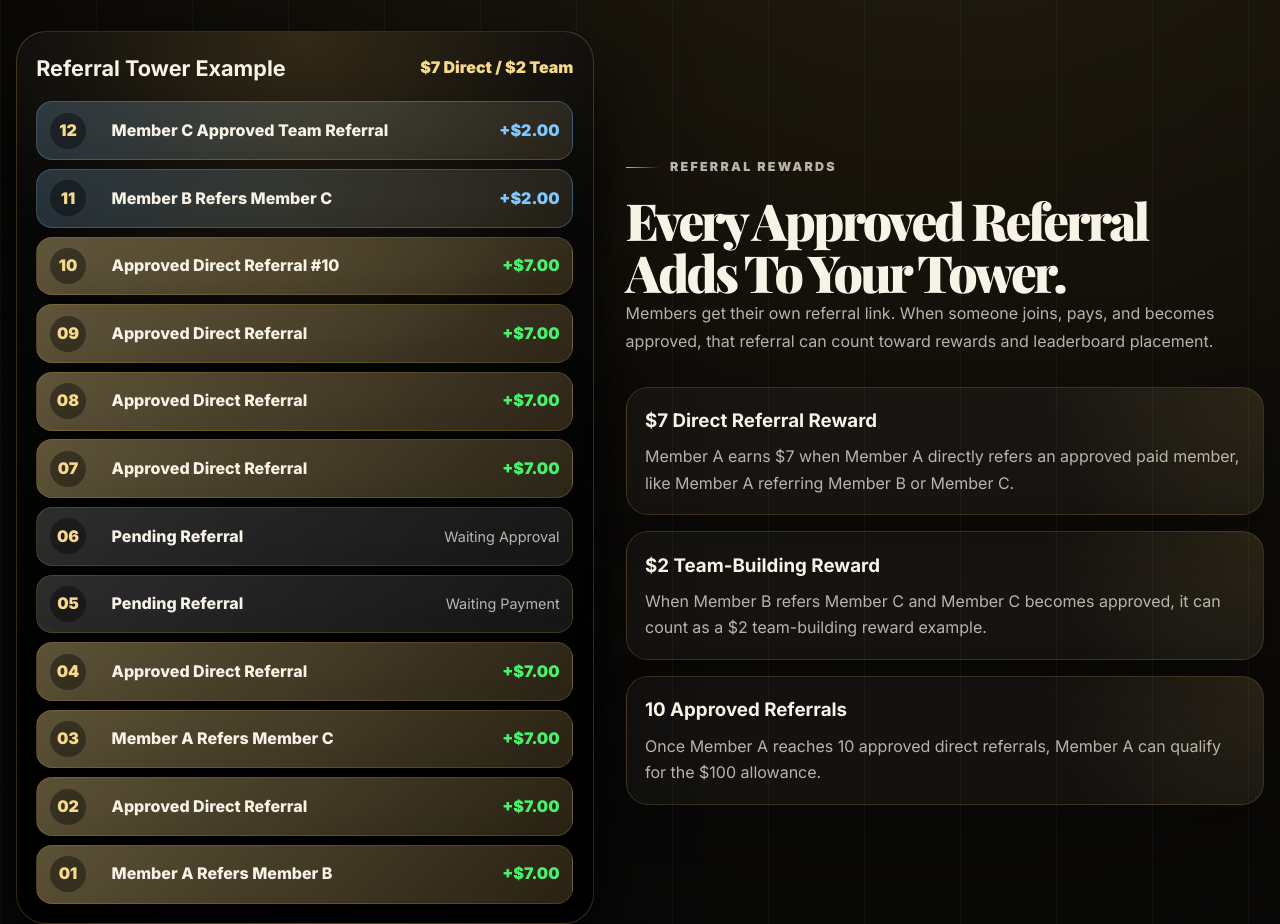
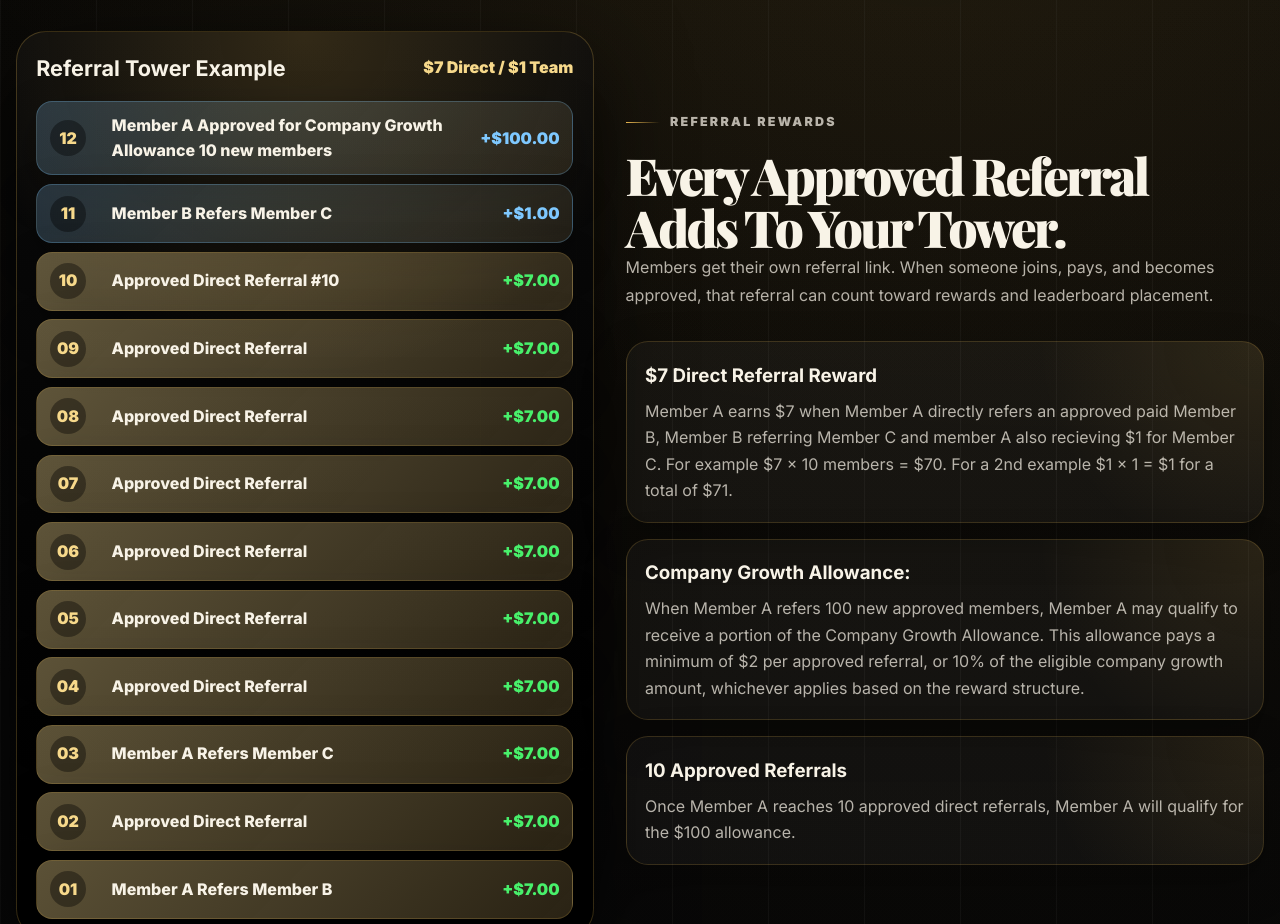
Before and after one commit to Jthecode/Card-leo-rewards, a website: page how-it-works.html in a window 1280 px wide. Shown: the part 1560-2484 px from the top of the page. Drawn offline with nearby package versions, Linux system fonts and the light colour scheme.

Commit message:
CardLeoRewards full platform how it worksss

```diff
--- a/how-it-works.html
+++ b/how-it-works.html
@@ -1027,20 +1027,20 @@
             <div class="tower-visual">
               <div class="tower-header">
                 <h3>Referral Tower Example</h3>
-                <span>$7 Direct / $2 Team</span>
+                <span>$7 Direct / $1 Team</span>
               </div>
 
               <div class="tower-stack">
                 <div class="tower-floor team">
                   <span class="floor-num">12</span>
-                  <span class="floor-name">Member C Approved Team Referral</span>
-                  <span class="floor-money">+$2.00</span>
+                  <span class="floor-name">Member A Approved for Company Growth Allowance 10 new members</span>
+                  <span class="floor-money">+$100.00</span>
                 </div>
 
                 <div class="tower-floor team">
                   <span class="floor-num">11</span>
                   <span class="floor-name">Member B Refers Member C</span>
-                  <span class="floor-money">+$2.00</span>
+                  <span class="floor-money">+$1.00</span>
                 </div>
 
                 <div class="tower-floor approved">
@@ -1067,16 +1067,16 @@
                   <span class="floor-money">+$7.00</span>
                 </div>
 
-                <div class="tower-floor pending">
+                <div class="tower-floor approved">
                   <span class="floor-num">06</span>
-                  <span class="floor-name">Pending Referral</span>
-                  <span class="floor-status">Waiting Approval</span>
+                  <span class="floor-name">Approved Direct Referral</span>
+                  <span class="floor-money">+$7.00</span>
                 </div>
 
-                <div class="tower-floor pending">
+                <div class="tower-floor approved">
                   <span class="floor-num">05</span>
-                  <span class="floor-name">Pending Referral</span>
-                  <span class="floor-status">Waiting Payment</span>
+                  <span class="floor-name">Approved Direct Referral</span>
+                  <span class="floor-money">+$7.00</span>
                 </div>
 
                 <div class="tower-floor approved">
@@ -1120,15 +1120,14 @@
                 <h3>$7 Direct Referral Reward</h3>
                 <p>
                   Member A earns $7 when Member A directly refers an approved
-                  paid member, like Member A referring Member B or Member C.
+                  paid Member B, Member B referring Member C and member A also recieving $1 for Member C. For example $7 x 10 members = $70. For a 2nd example $1 x 1 = $1 for a total of $71.
                 </p>
               </article>
 
               <article class="info-card">
-                <h3>$2 Team-Building Reward</h3>
+                <h3>Company Growth Allowance:</h3>
                 <p>
-                  When Member B refers Member C and Member C becomes approved,
-                  it can count as a $2 team-building reward example.
+                  When Member A refers 100 new approved members, Member A may qualify to receive a portion of the Company Growth Allowance. This allowance pays a minimum of $2 per approved referral, or 10% of the eligible company growth amount, whichever applies based on the reward structure.
                 </p>
               </article>
 
@@ -1136,7 +1135,7 @@
                 <h3>10 Approved Referrals</h3>
                 <p>
                   Once Member A reaches 10 approved direct referrals, Member A
-                  can qualify for the $100 allowance.
+                  will qualify for the $100 allowance.
                 </p>
               </article>
             </div>
@@ -1228,10 +1227,10 @@
                 <li>Recurring billing happens on the <strong>10th</strong>.</li>
                 <li>Approval happens <strong>automatically after payment</strong>.</li>
                 <li>Earn <strong>$7</strong> per approved direct referral.</li>
-                <li>Team-building example: <strong>Member B → Member C = $2</strong>.</li>
-                <li><strong>10 approved referrals</strong> can qualify for a <strong>$100 allowance</strong>.</li>
+                <li>Team-building example: <strong>Member B → Member C = $1 for Member A</strong>.</li>
+                <li><strong>10 approved referrals</strong> will qualify for a <strong>$100 allowance</strong>.</li>
                 <li>Payouts are sent between the <strong>1st and 3rd</strong>.</li>
-                <li>Existing member tiers stay the same.</li>
+                <li>Existing member tiers stay the same. Member B and Member C become Member A in their own personal tower</li>
                 <li>Denied, cancelled, or unpaid members should not count as approved.</li>
               </ul>
             </div>
@@ -1290,7 +1289,7 @@
                 </button>
                 <div class="qa-answer">
                   When Member B refers Member C and Member C becomes approved,
-                  it can count as a $2 team-building reward example.
+                  it can count as a $1 team-building reward example.
                 </div>
               </article>
 
@@ -1300,7 +1299,7 @@
                   <span>+</span>
                 </button>
                 <div class="qa-answer">
-                  10 approved direct referrals can qualify the member for a
+                  10 approved direct referrals will qualify the member for a
                   $100 allowance.
                 </div>
               </article>
```
